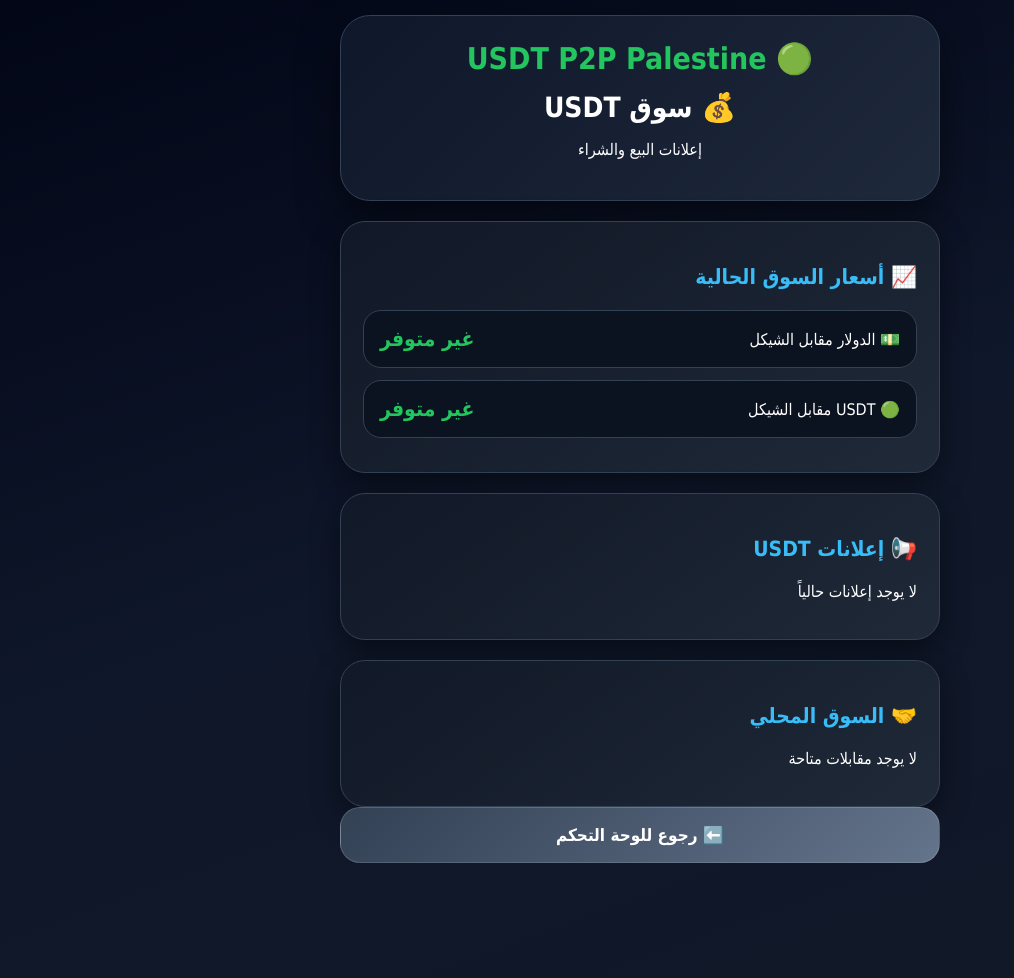
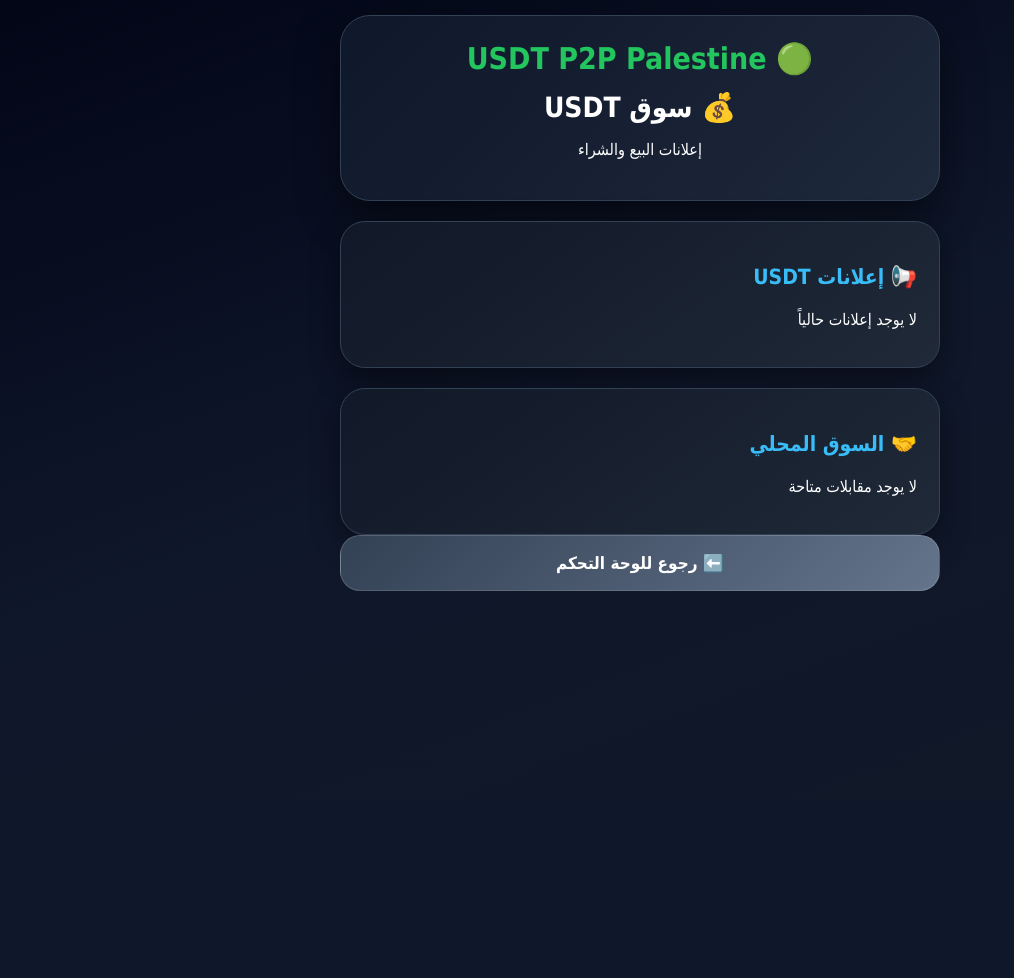
Before and after one commit to sameraishi460-cmd/USDT-P2P-Palestine, a Flask app: page /market in a window 1280 px wide. Shown: the whole page, without its empty margins (0-1014 px from the left). After the commit the page ends 591 px from the top, so only its background shows below. Run offline with Flask 3, Linux system fonts and the light colour scheme; data comes from the database, SQL or seed files in the repository; data that the repository does not hold is empty.

Commit message:
Clean up market.html and remove unused sections

```diff
--- a/templates/market.html
+++ b/templates/market.html
@@ -4,7 +4,6 @@
 <head>
 
 <meta charset="UTF-8">
-
 <meta name="viewport" content="width=device-width, initial-scale=1.0">
 
 <title>سوق USDT</title>
@@ -13,13 +12,9 @@
 
 </head>
 
-
 <body>
 
-
 <div class="container">
-
-
 
 <div class="top-header">
 
@@ -27,127 +22,29 @@
 🟢 USDT P2P Palestine
 </div>
 
-
 <h1>
 💰 سوق USDT
 </h1>
-
 
 <p>
 إعلانات البيع والشراء
 </p>
 
-
 </div>
-
-
-
-
-
-<!-- سعر السوق -->
-
-<div class="card">
-
-
-<h3>
-📈 أسعار السوق الحالية
-</h3>
-
-
-
-<div class="info-box">
-
-<span>
-💵 الدولار مقابل الشيكل
-</span>
-
-
-<strong>
-
-{% if market_price %}
-
-{{ market_price['usd_ils'] }} ₪
-
-{% else %}
-
-غير متوفر
-
-{% endif %}
-
-</strong>
-
-
-</div>
-
-
-
-
-
-<div class="info-box">
-
-<span>
-🟢 USDT مقابل الشيكل
-</span>
-
-
-<strong>
-
-{% if market_price %}
-
-{{ market_price['usdt_ils'] }} ₪
-
-{% else %}
-
-غير متوفر
-
-{% endif %}
-
-
-</strong>
-
-
-</div>
-
-
-{% if market_price %}
-
-<p style="text-align:center;color:#94a3b8;font-size:13px">
-
-آخر تحديث:
-{{ market_price['updated'] }}
-
-</p>
-
-{% endif %}
-
-
-</div>
-
-
-
-
-
-
 
 <!-- الإعلانات -->
 
 <div class="card">
 
-
 <h3>
 📢 إعلانات USDT
 </h3>
 
-
-
 {% if ads %}
-
 
 {% for ad in ads %}
 
-
 <div class="info-box">
-
 
 <div>
 
@@ -155,84 +52,54 @@
 {{ ad['title'] }}
 </b>
 
-
 <br>
-
 
 💰 الكمية:
 {{ ad['amount'] }} USDT
 
-
 <br>
-
 
 💵 السعر:
 {{ ad['price'] }} ₪
 
-
 <br>
-
 
 💳 الدفع:
 {{ ad['payment'] }}
 
+</div>
+
+<a class="btn green" href="/buy/{{ ad['id'] }}">
+شراء
+</a>
 
 </div>
 
-
-
-<a class="btn green" href="/buy/{{ ad['id'] }}">
-
-شراء
-
-</a>
-
-
-</div>
-
-
-
 {% endfor %}
 
-
 {% else %}
-
 
 <p>
 لا يوجد إعلانات حالياً
 </p>
 
-
 {% endif %}
-
 
 </div>
 
-
-
-
-
-
-
-<!-- المقابلات -->
+<!-- السوق المحلي -->
 
 <div class="card">
-
 
 <h3>
 🤝 السوق المحلي
 </h3>
 
-
-
 {% if cash_ads %}
-
 
 {% for ad in cash_ads %}
 
-
 <div class="info-box">
-
 
 <div>
 
@@ -240,69 +107,42 @@
 USDT {{ ad['amount'] }}
 </b>
 
-
 <br>
-
 
 💵 السعر:
 {{ ad['price'] }} ₪
 
-
 <br>
-
 
 📍 المكان:
 {{ ad['city'] }}
 
 </div>
 
-
 <a class="btn orange" href="/cash_ad/{{ ad['id'] }}">
-
 عرض
-
 </a>
-
 
 </div>
 
-
 {% endfor %}
 
-
-
 {% else %}
-
 
 <p>
 لا يوجد مقابلات متاحة
 </p>
 
-
 {% endif %}
-
-
 
 </div>
 
-
-
-
-
-
-
 <a class="btn gray" href="/dashboard">
-
 ⬅️ رجوع للوحة التحكم
-
 </a>
-
-
 
 </div>
 
-
 </body>
 
-
 </html>
```
